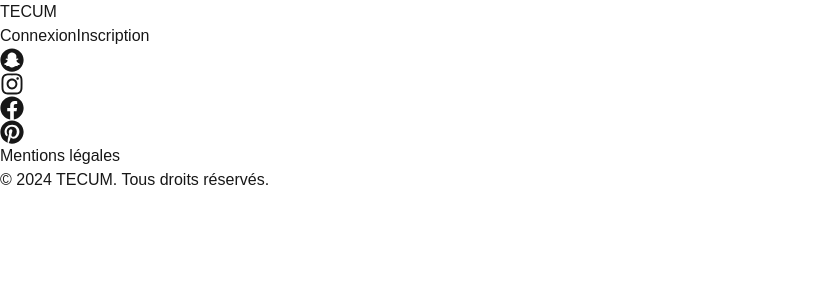
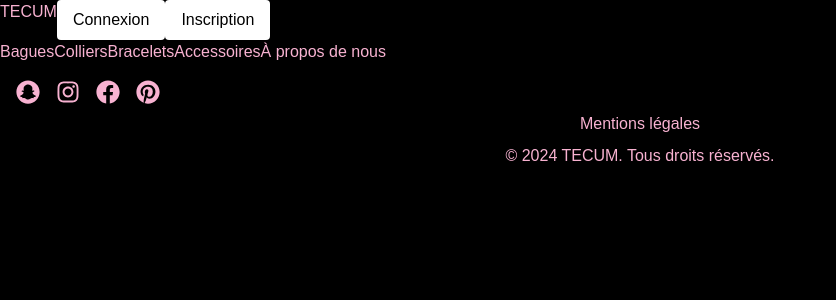
Before and after one commit to noeplantier/TECUM, a Next.js app in the folder tecum-next-project/tecum-next-project/: page / in a window 1280 px wide. Shown: the top 300 px of the page, without its empty margins (0-836 px from the left). Built offline with nearby package versions, Linux system fonts and the light colour scheme.

Commit message:
design changes / HomePage integration

```diff
--- /dev/null
+++ b/tecum-next-project/tecum-next-project/src/app/page.scss
@@ -0,0 +1,55 @@
+body {
+    margin: 0;
+    font-family: 'Arial', sans-serif;
+  }
+
+  .flex {
+    display: flex;
+  }
+
+  .flex-col {
+    flex-direction: column;
+  }
+
+  .min-h-screen {
+    min-height: 100vh;
+  }
+
+  .bg-black {
+    background-color: #000;
+  }
+
+  .text-white {
+    color: #f8b2d1; /* Texte en rose clair */
+  }
+
+  .header, .footer {
+    border-color: #555;
+  }
+
+  .button {
+    color: #000;
+    background-color: #fff;
+    border-radius: 4px;
+    padding: 0.5rem 1rem;
+    &:hover {
+      background-color: #ddd;
+    }
+  }
+
+  .footer {
+    padding: 1rem;
+    text-align: center;
+
+    a {
+      color: #f8b2d1;
+      margin-right: 1rem;
+      &:hover {
+        color: #fff;
+      }
+    }
+
+    p {
+      margin: 0.5rem 0;
+    }
+  }
--- a/tecum-next-project/tecum-next-project/src/app/page.tsx
+++ b/tecum-next-project/tecum-next-project/src/app/page.tsx
@@ -1,7 +1,22 @@
 import React from "react";
 import { FaSnapchat, FaInstagram, FaFacebook, FaPinterest } from "react-icons/fa";
+import './page.scss';
 
-const HomePage: React.FC = () => {
+function MenuBar() {
+  return (
+    <nav className="menu-bar flex items-center justify-center p-4 border-b border-gray-700">
+      <ul className="flex space-x-8 text-white">
+        <li><a href="#" className="hover:text-gray-200">Bagues</a></li>
+        <li><a href="#" className="hover:text-gray-200">Colliers</a></li>
+        <li><a href="#" className="hover:text-gray-200">Bracelets</a></li>
+        <li><a href="#" className="hover:text-gray-200">Accessoires</a></li>
+        <li><a href="#" className="hover:text-gray-200">À propos de nous</a></li>
+      </ul>
+    </nav>
+  );
+}
+
+function HomePage() {
   return (
     <div className="flex flex-col min-h-screen bg-black text-white">
       {/* Header */}
@@ -11,23 +26,19 @@ const HomePage: React.FC = () => {
 
         {/* Boutons de Connexion et d'Inscription */}
         <div className="space-x-4">
-          <button className="px-4 py-2 bg-white text-black rounded-md hover:bg-gray-200">
-            Connexion
-          </button>
-          <button className="px-4 py-2 bg-white text-black rounded-md hover:bg-gray-200">
-            Inscription
-          </button>
+          <button className="button">Connexion</button>
+          <button className="button">Inscription</button>
         </div>
       </header>
 
-      {/* Contenu principal */}
+      {/* Barre de Navigation */}
+      <MenuBar />
+
       <main className="flex-grow">
-        {/* Contenu du site ici */}
+        {/* Contenu principal */}
       </main>
 
-      {/* Footer */}
-      <footer className="flex flex-col items-center justify-between p-4 border-t border-gray-700">
-        {/* Icônes des réseaux sociaux */}
+      <footer className="footer flex flex-col items-center justify-between p-4 border-t border-gray-700">
         <div className="flex space-x-6">
           <a href="https://www.snapchat.com" target="_blank" rel="noopener noreferrer">
             <FaSnapchat size={24} />
@@ -43,7 +54,6 @@ const HomePage: React.FC = () => {
           </a>
         </div>
 
-        {/* Mentions légales et copyright */}
         <div className="text-center mt-4">
           <p>Mentions légales</p>
           <p>&copy; 2024 TECUM. Tous droits réservés.</p>
@@ -51,6 +61,6 @@ const HomePage: React.FC = () => {
       </footer>
     </div>
   );
-};
+}
 
 export default HomePage;
```
